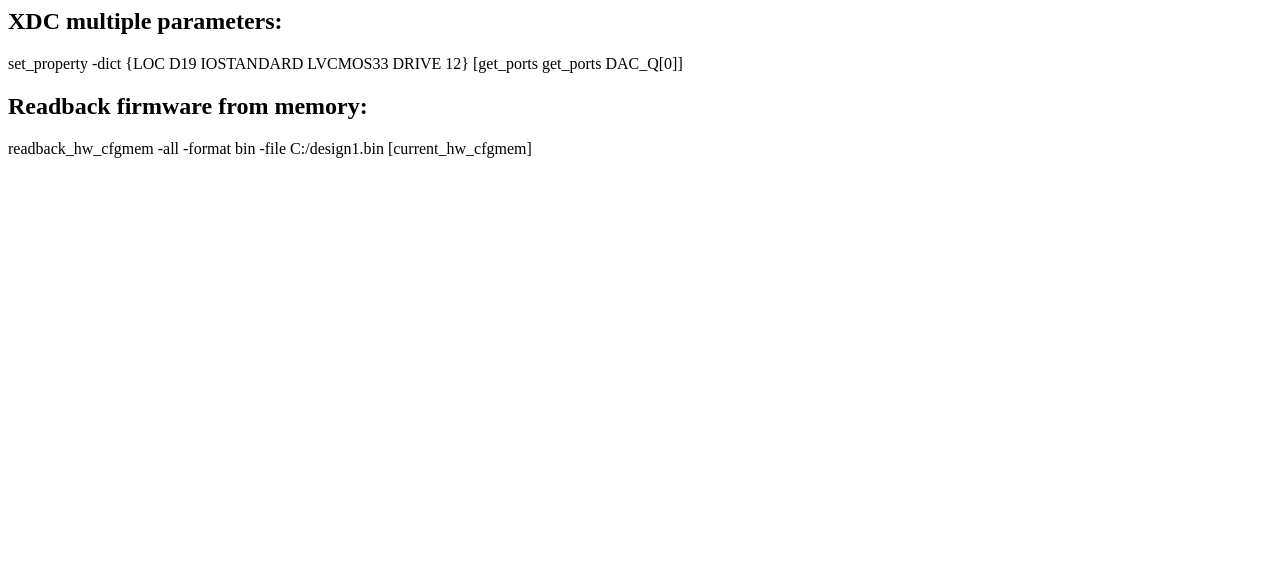
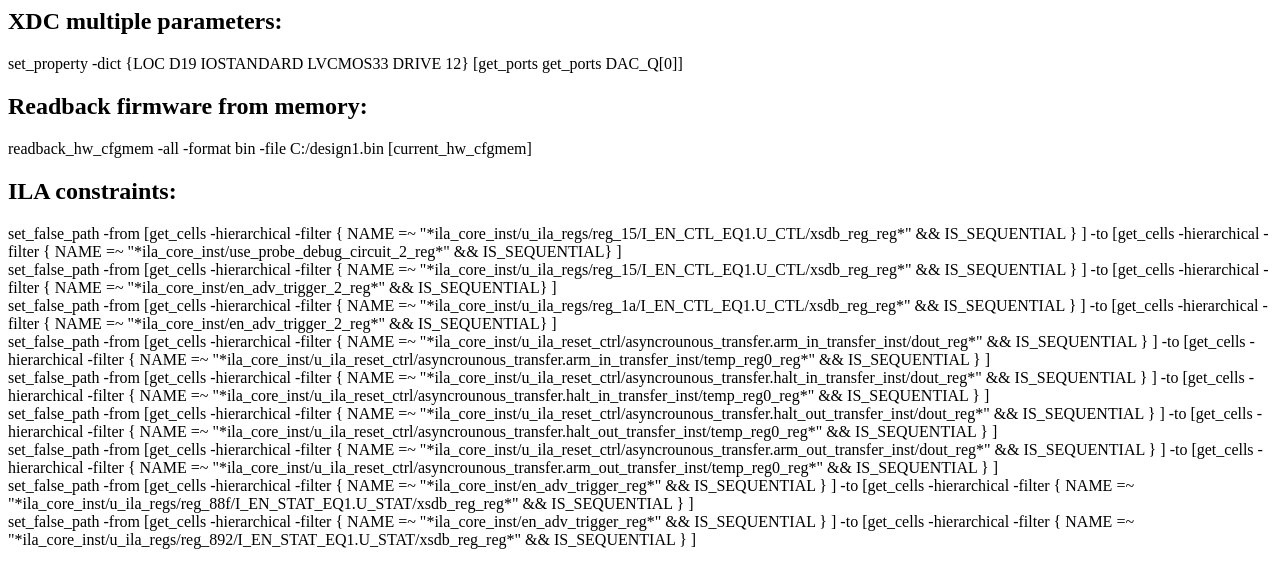
Before and after one commit to Troiden/Troiden.github.io, a plain HTML site: page frames/frame_vivado.html in a window 1280 px wide. Drawn offline with Linux system fonts and the light colour scheme.

Commit message:
ILA const added

```diff
--- a/frames/frame_vivado.html
+++ b/frames/frame_vivado.html
@@ -13,5 +13,27 @@ set_property -dict {LOC D19 IOSTANDARD LVCMOS33 DRIVE 12} [get_ports get_ports D
 <p>
 readback_hw_cfgmem -all -format bin -file C:/design1.bin [current_hw_cfgmem]<br>
 </p>
+</p>
+<h2>ILA constraints:</h2>
+<p>
+set_false_path -from [get_cells -hierarchical -filter { NAME =~  "*ila_core_inst/u_ila_regs/reg_15/I_EN_CTL_EQ1.U_CTL/xsdb_reg_reg*" && IS_SEQUENTIAL } ] -to [get_cells -hierarchical -filter { NAME =~ "*ila_core_inst/use_probe_debug_circuit_2_reg*" && IS_SEQUENTIAL} ]
+<br>
+set_false_path -from [get_cells -hierarchical -filter { NAME =~  "*ila_core_inst/u_ila_regs/reg_15/I_EN_CTL_EQ1.U_CTL/xsdb_reg_reg*" && IS_SEQUENTIAL } ] -to [get_cells -hierarchical -filter { NAME =~ "*ila_core_inst/en_adv_trigger_2_reg*" && IS_SEQUENTIAL} ]
+<br>
+set_false_path -from [get_cells -hierarchical -filter { NAME =~  "*ila_core_inst/u_ila_regs/reg_1a/I_EN_CTL_EQ1.U_CTL/xsdb_reg_reg*" && IS_SEQUENTIAL } ] -to [get_cells -hierarchical -filter { NAME =~ "*ila_core_inst/en_adv_trigger_2_reg*" && IS_SEQUENTIAL} ]
+<br>
+set_false_path -from [get_cells -hierarchical -filter { NAME =~  "*ila_core_inst/u_ila_reset_ctrl/asyncrounous_transfer.arm_in_transfer_inst/dout_reg*" && IS_SEQUENTIAL } ] -to [get_cells -hierarchical -filter { NAME =~  "*ila_core_inst/u_ila_reset_ctrl/asyncrounous_transfer.arm_in_transfer_inst/temp_reg0_reg*" && IS_SEQUENTIAL } ]
+<br>
+set_false_path -from [get_cells -hierarchical -filter { NAME =~  "*ila_core_inst/u_ila_reset_ctrl/asyncrounous_transfer.halt_in_transfer_inst/dout_reg*" && IS_SEQUENTIAL } ] -to [get_cells -hierarchical -filter { NAME =~  "*ila_core_inst/u_ila_reset_ctrl/asyncrounous_transfer.halt_in_transfer_inst/temp_reg0_reg*" && IS_SEQUENTIAL } ]
+<br>
+set_false_path -from [get_cells -hierarchical -filter { NAME =~  "*ila_core_inst/u_ila_reset_ctrl/asyncrounous_transfer.halt_out_transfer_inst/dout_reg*" && IS_SEQUENTIAL } ] -to [get_cells -hierarchical -filter { NAME =~  "*ila_core_inst/u_ila_reset_ctrl/asyncrounous_transfer.halt_out_transfer_inst/temp_reg0_reg*" && IS_SEQUENTIAL } ]
+<br>
+set_false_path -from [get_cells -hierarchical -filter { NAME =~  "*ila_core_inst/u_ila_reset_ctrl/asyncrounous_transfer.arm_out_transfer_inst/dout_reg*" && IS_SEQUENTIAL } ] -to [get_cells -hierarchical -filter { NAME =~  "*ila_core_inst/u_ila_reset_ctrl/asyncrounous_transfer.arm_out_transfer_inst/temp_reg0_reg*" && IS_SEQUENTIAL } ]
+<br>
+set_false_path -from [get_cells -hierarchical -filter { NAME =~  "*ila_core_inst/en_adv_trigger_reg*" && IS_SEQUENTIAL } ] -to [get_cells -hierarchical -filter { NAME =~  "*ila_core_inst/u_ila_regs/reg_88f/I_EN_STAT_EQ1.U_STAT/xsdb_reg_reg*" && IS_SEQUENTIAL } ]
+<br>
+set_false_path -from [get_cells -hierarchical -filter { NAME =~  "*ila_core_inst/en_adv_trigger_reg*" && IS_SEQUENTIAL } ] -to [get_cells -hierarchical -filter { NAME =~  "*ila_core_inst/u_ila_regs/reg_892/I_EN_STAT_EQ1.U_STAT/xsdb_reg_reg*" && IS_SEQUENTIAL } ]
+<br>
+</p>
 </body>
 </html>
```
